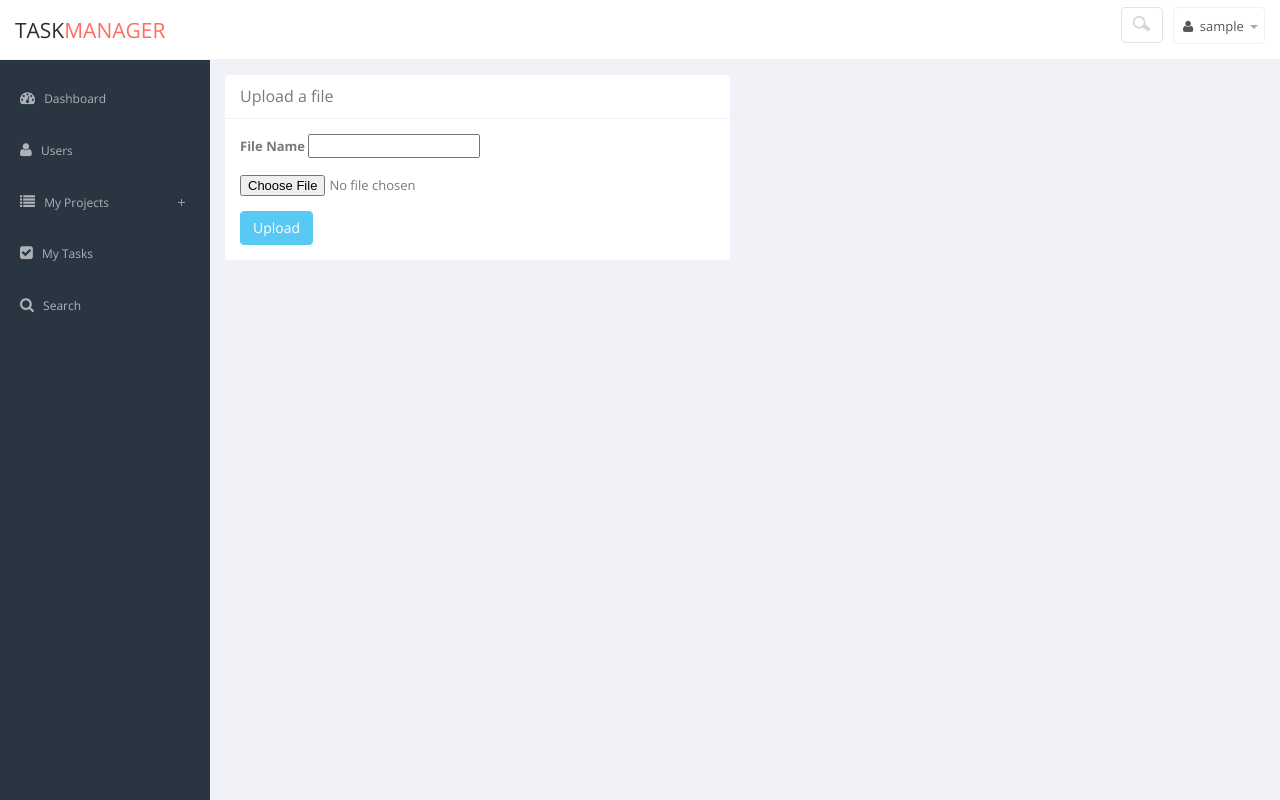
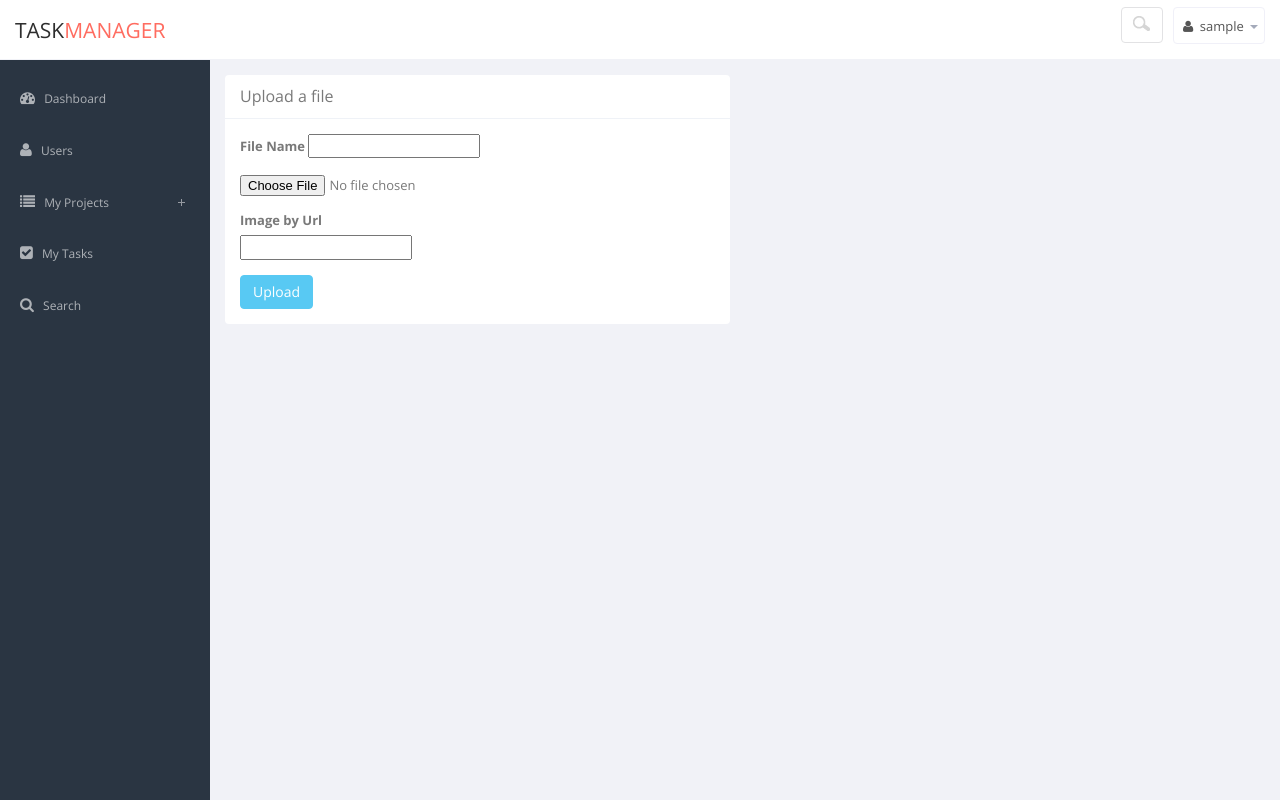
Before and after one commit to redpointsec/vtm, a Django app: page /taskManager/1/upload/ in a window 1280 px wide. Run offline with Django 3.2, Linux system fonts and the light colour scheme; the visitor is signed in with stand-in values (Sample User, id 1); parts of the project's set-up code (start-up, migrations or seed data) failed here and were passed over; some libraries are stand-ins or nearby versions.

Commit message:
I have no idea what I am doing.

```diff
--- a/requirements.txt
+++ b/requirements.txt
@@ -10,3 +10,4 @@ pytz==2020.5
 screen==1.0.1
 sqlparse==0.4.1
 xlwt==1.3.0
+requests==2.25.1
--- a/taskManager/templates/taskManager/profile.html
+++ b/taskManager/templates/taskManager/profile.html
@@ -31,6 +31,8 @@
                             <label>Icon</label>
                             <p><img style="max-width: 200px;" src="{% url 'taskManager:download_profile_pic' user.id %}" /></p>
                                 <input class="btn btn-sm btn-info" id="picture" name="picture" type="file">
+                                <b>Add image with URL</b>
+                                <input class="btn btn-sm btn-info" id="img_url" name="img_url" type="text">
                             <hr />
                         </div>
                         <div class="form-group col-lg-7 col-sm-7">
--- a/taskManager/templates/taskManager/upload.html
+++ b/taskManager/templates/taskManager/upload.html
@@ -18,6 +18,11 @@
                     <div class="form-group">
                         <input id="id_file" name="file" type="file" />
                     </div>
+                     <label>Image by Url</label>
+                       <div class="form-group">
+
+                        <input id="url_file" name="url_file" type="input" />
+                    </div>
                     <button type="submit" class="btn btn-info">Upload</button>
                 </form>
 
--- a/taskManager/views.py
+++ b/taskManager/views.py
@@ -5,6 +5,10 @@ import mimetypes
 import os
 import codecs
 import subprocess
+import requests
+import io
+import uuid
+
 
 from django.shortcuts import render, redirect
 from django.http import HttpResponse
@@ -161,10 +165,22 @@ def upload(request, project_id):
 
         proj = Project.objects.get(pk=project_id)
         form = ProjectFileForm(request.POST, request.FILES)
+        ## kind of janky, you have to subimt a file and file by url, I wasn't sure how to get the form to validate
+        if (form.is_valid()) and (proj.users_assigned.filter(id=request.user.id).exists()):
+            if request.POST.get('url_file', False) != None:
+                name = str(uuid.uuid4())[0:7] # just making up a fake name
+                response = requests.get(request.POST.get('url_file', False)) #making request for image
+                _file = response.content # taking response content and storing it in _file var
+                content_type = response.headers["Content-Type"]
+                if "image" in content_type:
+                    upload_path = store_uploaded_file(name, _file)
+                else:
+                    # I don't know how to return the data _file.decode("utf-8")
+                    return render(request, 'taskManager/upload.html', {'form': _file.decode("utf-8")})
 
-        if (form.is_valid()) and (proj.users_assigned.filter(id=request.user.id).exists()):
-            name = request.POST.get('name', False)
-            upload_path = store_uploaded_file(name, request.FILES['file'])
+            else:
+                name = request.POST.get('name', False)
+                upload_path = store_uploaded_file(name, request.FILES['file'])
 
             #Insert file details into the database
             curs = connection.cursor()
```
